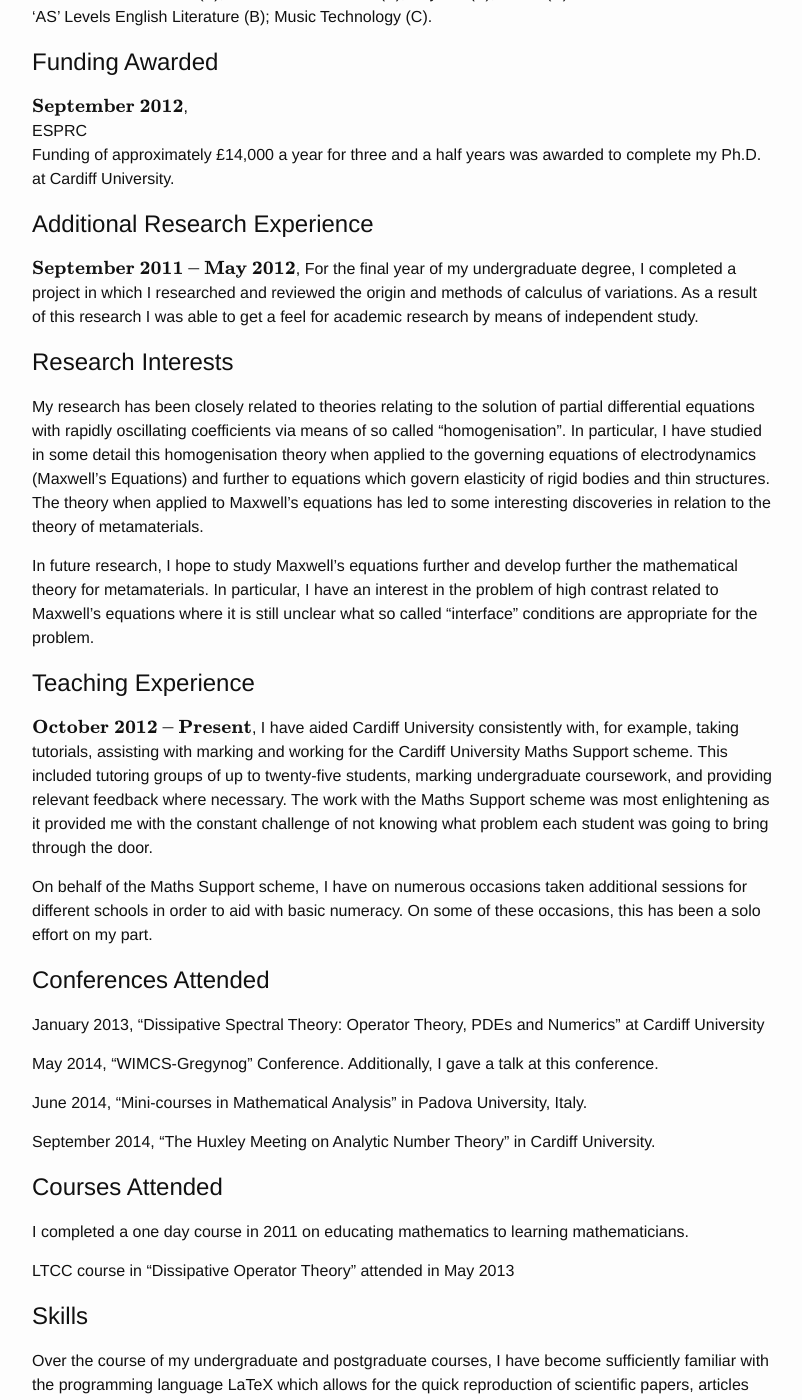
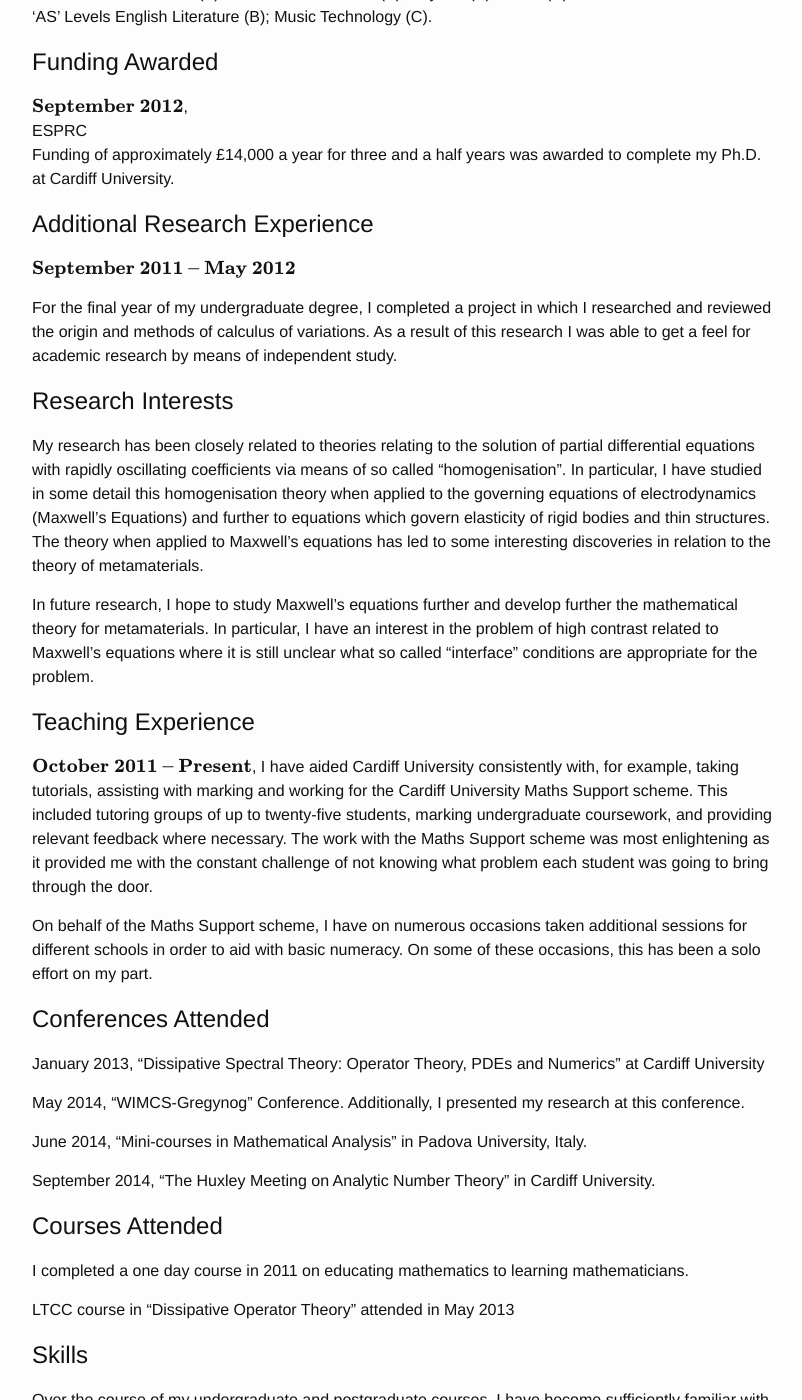
Before and after one commit to JamesEvans2014/JamesEvans2014.github.io, a Jekyll site: the page built from Curriculum-Vitae.md, in a window 1280 px wide and 1400 px high, scrolled down 864 px. Shown: the whole window, without its empty margins (238-1040 px from the left). Built offline with Jekyll 4.4.1, drawn with Linux system fonts in a browser that asks for light colours; formulas are drawn with MathJax 3; some of the changed text lies outside the part shown.

Commit message:
Update Curriculum-Vitae.md

```diff
--- a/Curriculum-Vitae.md
+++ b/Curriculum-Vitae.md
@@ -29,8 +29,7 @@ MMath in Applied Mathematics, First Class Honours
 
 MMath Project Title: Overview of Calculus of Variations
 
-Modules Taken: Functional Analysis, Fluid Dynamics, Measure Theory, Groups, Rings & Fields,
-Applied Nonlinear Systems, Combinatorics, Differential Geometry and Calculus of Variations.
+Modules Taken: Functional Analysis, Fluid Dynamics, Measure Theory, Groups, Rings & Fields, Applied Nonlinear Systems, Combinatorics, Differential Geometry and Calculus of Variations.
 
 \\(\textbf {September 2006 – July 2008}\\),
 Ysgol Dyffryn Conwy, Llanrwst, North Wales
@@ -47,7 +46,8 @@ University.
 
 #Additional Research Experience
 
-\\(\textbf {September 2011 – May 2012}\\),
+\\(\textbf {September 2011 – May 2012}\\)
+
 For the final year of my undergraduate degree, I completed a project in which I researched and reviewed the origin and methods of calculus of variations. As a result of this research I was able to get a feel for academic research by means of independent study.
 
 #Research Interests
@@ -64,7 +64,7 @@ where it is still unclear what so called “interface” conditions are appropri
 
 #Teaching Experience
 
-\\(\textbf {October 2012 – Present}\\),
+\\(\textbf {October 2011 – Present}\\),
 I have aided Cardiff University consistently with, for example, taking tutorials, assisting with marking and working for the Cardiff University Maths Support scheme. This included tutoring groups of up to twenty-five students, marking undergraduate coursework, and providing relevant feedback where necessary. The work with the Maths Support scheme was most enlightening as it provided me with the constant challenge of not knowing what problem each student was going to bring through the door.
 
 On behalf of the Maths Support scheme, I have on numerous occasions taken additional sessions for different schools in order to aid with basic numeracy. On some of these occasions, this has been a solo effort on my part.
@@ -73,7 +73,7 @@ On behalf of the Maths Support scheme, I have on numerous occasions taken additi
 
 January 2013, "Dissipative Spectral Theory: Operator Theory, PDEs and Numerics" at Cardiff University
 
-May 2014, "WIMCS-Gregynog" Conference. Additionally, I gave a talk at this conference.
+May 2014, "WIMCS-Gregynog" Conference. Additionally, I presented my research at this conference.
 
 June 2014, "Mini-courses in Mathematical Analysis" in Padova University, Italy.
 
```
Also changed, not shown: other parts of Curriculum-Vitae.md (+4 -1 lines).
